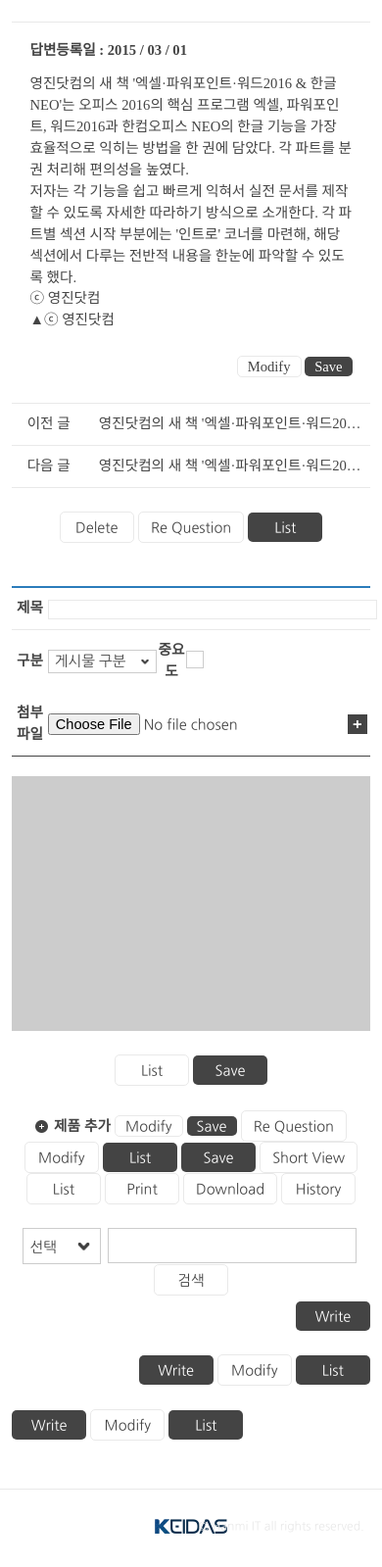
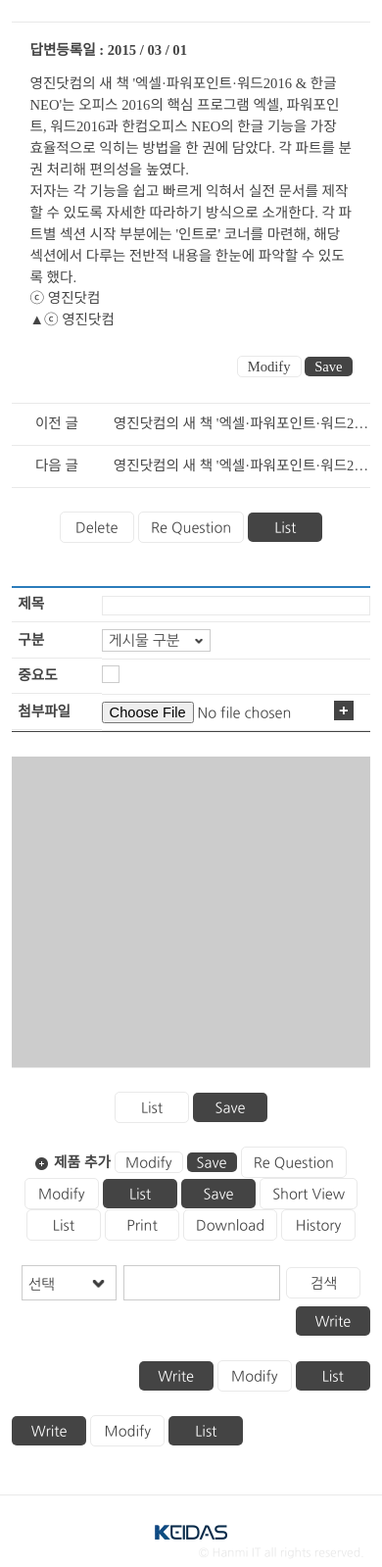
Before and after one commit to bsk824/admin, a plain HTML site: page layout_guide.html in a window 390 px wide. Shown: the part 1670-3269 px from the top of the page at 98% size. Drawn offline with Linux system fonts and the light colour scheme; files whose address does not match are found by name; a web font is replaced by a local one.

Commit message:
no message

```diff
--- a/css/common.css
+++ b/css/common.css
@@ -25,27 +25,26 @@
 .headTop h1 img {vertical-align:middle;}
 .headTop .btnMobNav {display:none;}
 
-#gnb {background:#105388;}
+#gnb {background:#105388;height:43px;}
 
 #gnb .headMenu {position:absolute;right:50%;top:16px;margin-right:-500px;}
 #gnb .headMenu .link {display:inline-block;margin:5px 0 0 17px;line-height:20px;font-size:10px;}
 #gnb .headMenu .mypage {padding:0 0 0 18px;background:url(../images/icon_mypage.gif) no-repeat;}
 #gnb .headMenu .logout {display:inline-block;padding:0 0 0 24px;background:url(../images/icon_logout.gif) no-repeat;}
 #gnb .headMenu .langSel {width:99px;height:29px;margin:0 0 0 25px;border:1px solid #e9e9e9;line-height:29px;}
-#gnb .gnbNav {position:relative;width:1000px;height:43px;margin:0 auto;}
+#gnb .gnbNav {position:relative;width:1000px;margin:0 auto;}
 #gnb .gnbNav ul {position:relative;z-index:2;}
+#gnb .gnbNav ul:after {content:"";display:block;clear:both;}
 #gnb .gnbNav li {float:left;width:125px;}
 #gnb .gnbNav li a {display:block;margin:0 0 0 -1px;background:#105388;border:1px solid #0e4d7f;line-height:41px;text-align:center;color:#fff;}
 #gnb .gnbNav li:first-child a {margin:0;}
 #gnb .gnbNav li a.on,
 #gnb .gnbNav li a:hover {position:relative;background:#2b7cbb;border:1px solid #2b7cbb;font-weight:bold;}
-#gnb .gnbNav .depth2 {display:none;position:absolute;top:43px;width:125px;padding:5px 0 0;}
+#gnb .gnbNav .depth2 {display:none;width:125px;padding:5px 0 10px;}
 #gnb .depth2 li {float:none;font-family:Dotum;margin:10px 0 0;}
 #gnb .depth2 li a {background:none;border:0;line-height:1.5;color:#838383;}
 #gnb .depth2 li a:hover {background:none;border:0;font-weight:normal;}
-#gnb .bg2depth {display:none;position:absolute;top:42px;left:0;width:1000px;background:#fff;box-shadow:1px 1px 2px 0 rgba(0,0,0,0.2);}
-#gnb .bg2depth div {width:1000px;}
-
+#gnb .gnbNav:after {content:"";position:absolute;top:0;left:0;right:0;bottom:0;background:#fff;border:1px solid #e9e9e9;}
 
 #container {width:1000px;margin:108px auto 0;padding:40px 0 80px;}
 #container:after {content:"";display:block;clear:both;}
@@ -277,7 +276,7 @@
 	.headTop .close:after {top:1.4rem;transform:rotate(45deg);}
 	.headTop .close span {top:1.4rem;transform:rotate(-45deg);}
 
-	#gnb {display:none;position:absolute;top:6.4rem;right:0;left:0;background:#fff;}
+	#gnb {display:none;height:auto;position:absolute;top:6.4rem;right:0;left:0;background:#fff;}
 	#gnb .headMenu {position:static;margin:1.5rem;text-align:right;}
 	#gnb .headMenu .link {display:inline-block;margin:0.5rem 0 0 1.7rem;line-height:2rem;font-size:1rem;}
 	#gnb .gnbNav {width:auto;height:auto;}
@@ -308,7 +307,7 @@
 
 	#footer {border-top:0.1rem solid #e9e9e9;}
 	#footer .footWrap {width:auto;line-height:6rem;}
-	#footer .copy {position:absolute;top:0;right:1.5rem;color:#e8e8e8;line-height:6rem;}
+	#footer .copy {position:absolute;top:auto;right:1.5rem;bottom:.5rem;color:#e8e8e8;line-height:1.5rem;}
 
 	#snb, .btnSnb  {display:none;}
 	#contents {float:none;width:auto!important;}
@@ -445,9 +444,23 @@
 	.bbsView .viewCont {padding:1.5rem;border-top:.1rem solid #e9e9e9;}
 	.bbsView .viewAnswer {padding:1.5rem;border-top:.1rem solid #e9e9e9;}
 	.bbsView .viewAnswer .answerDate {margin:0 0 1rem;}
-	.bbsView .viewNav li {padding:.8rem 0;border-top:.1rem solid #e9e9e9;}
-	.bbsView .viewNav li span {display:inline-block;width:75px;margin-right:10px;text-align:center;}
-	.bbsView .viewNav li a {display:inline-block;max-width:75%;overflow:hidden;text-overflow:ellipsis;white-space:nowrap;vertical-align:middle;}
+	.bbsView .viewNav li {position:relative;padding:.8rem 0 .8rem 8.5rem;border-top:.1rem solid #e9e9e9;}
+	.bbsView .viewNav li span {position:absolute;width:7.5rem;left:0;margin-right:0;}
+	.bbsView .viewNav li a {max-width:100%;}
 
+	.bbsWrite {border-top:.2rem solid #2b7cbb;}
+	.bbsWrite, .bbsWrite tbody, .bbsWrite tr {display:block;width:100%;}
+	.bbsWrite tr:after {content:"";display:block;clear:both;}
+	.bbsWrite th,
+	.bbsWrite td {display:inline-block;padding:.5rem 0;text-align:left;border-bottom:.1rem solid #e9e9e9;box-sizing:border-box;}
+	.bbsWrite th {width:25% !important;padding-left:.5rem}
+	.bbsWrite td {width:75% !important;}
+	.bbsWrite .subject .txt {width:100%;line-height:18px;border:1px solid #e9e9e9;box-sizing:border-box;}
+	.bbsWrite .fileAdd {width:2rem;height:2rem;font:0/0 a!important}
+	.bbsWrite input[type="file"] {width:85%;}
+	.bbsWrite .editer {width:100% !important;padding:2rem 0 0;border-top:.1rem solid #444;}
+	.bbsWrite .editer div {height:26rem;}
+
+	colgroup {display:none;}
 
 }
--- a/js/ui.js
+++ b/js/ui.js
@@ -7,7 +7,7 @@
 			,menuBtn = $('.btnMobNav')
 			,depth2H = 0;
 
-		if (winW > 1023) {
+		/*if (winW > 1023) {
 			$('.depth2').each(function(){
 				var _thisH = $(this).height();
 				if (_thisH > depth2H) depth2H = _thisH + 30;
@@ -15,6 +15,16 @@
 			depth2.css('height',depth2H + 'px');
 			bg2depth.css('height',depth2H + 'px');
 		}
+		$(window).resize(function(){
+			if (winW > 1023) {
+				$('.depth2').each(function(){
+					var _thisH = $(this).height();
+					if (_thisH > depth2H) depth2H = _thisH + 30;
+				});
+				depth2.css('height',depth2H + 'px');
+				bg2depth.css('height',depth2H + 'px');
+			}
+		});*/
 		menuBtn.on('click', function(){
 			$(this).toggleClass('close');
 			gnbWrap.slideToggle(300);
@@ -23,7 +33,6 @@
 			'mouseenter' : function(){
 				if ($(window).width() > 1023) {
 					depth2.slideDown(300);
-					bg2depth.slideDown(300);
 				}
 			},
 			'click' : function(){
@@ -42,7 +51,6 @@
 		gnbWrap.on('mouseleave', function(){
 			if ($(window).width() > 1023) {
 				depth2.stop().slideUp(300);
-				bg2depth.stop().slideUp(300);
 			}
 		});
 	}
--- a/layout_guide.html
+++ b/layout_guide.html
@@ -73,7 +73,6 @@
 						</ul>
 					</li>
 				</ul>
-				<div class="bg2depth"><div></div></div>
 			</div>
 		</div>
 	</div>
@@ -596,11 +595,11 @@
 			</div>
 			<div class="btnWrap">
 				<div class="bbsSearch">
-					<select style="width:80px;">
+					<select>
 						<option>선택</option>
 						<option>검색</option>
 					</select>
-					<input type="text" class="txt" style="width:240px;" />
+					<input type="text" class="txt" />
 					<a href="#" class="mBtnLf">검색</a>
 				</div>
 				<div class="btnRight">
```
